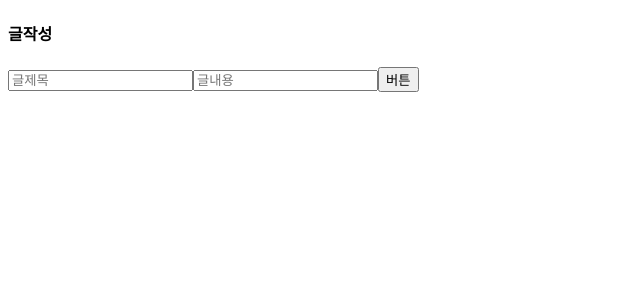
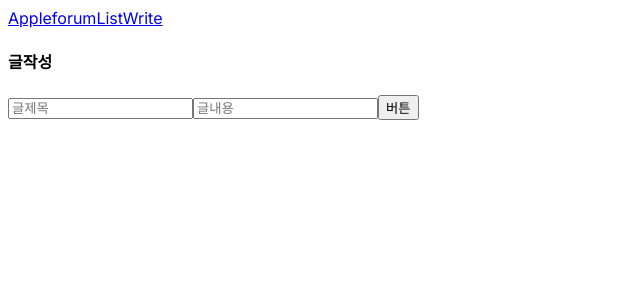
Before and after one commit to seok-hyung/post-board, a Next.js app: page /write in a window 1280 px wide. Shown: the top 300 px of the page, without its empty margins (0-640 px from the left). Built offline with nearby package versions, Linux system fonts and the light colour scheme.

Commit message:
:sparkles:Feat : navbar 구현

```diff
--- a/app/layout.tsx
+++ b/app/layout.tsx
@@ -1,12 +1,13 @@
-import type { Metadata } from "next";
-import { Inter } from "next/font/google";
-import "./globals.css";
+import type { Metadata } from 'next';
+import { Inter } from 'next/font/google';
+import './globals.css';
+import Link from 'next/link';
 
-const inter = Inter({ subsets: ["latin"] });
+const inter = Inter({ subsets: ['latin'] });
 
 export const metadata: Metadata = {
-  title: "Create Next App",
-  description: "Generated by create next app",
+  title: 'Create Next App',
+  description: 'Generated by create next app',
 };
 
 export default function RootLayout({
@@ -16,7 +17,16 @@ export default function RootLayout({
 }>) {
   return (
     <html lang="en">
-      <body className={inter.className}>{children}</body>
+      <body className={inter.className}>
+        <div className="navbar">
+          <Link href="/" className="logo">
+            Appleforum
+          </Link>
+          <Link href="/list">List</Link>
+          <Link href="/write">Write</Link>
+        </div>
+        {children}
+      </body>
     </html>
   );
 }
```
